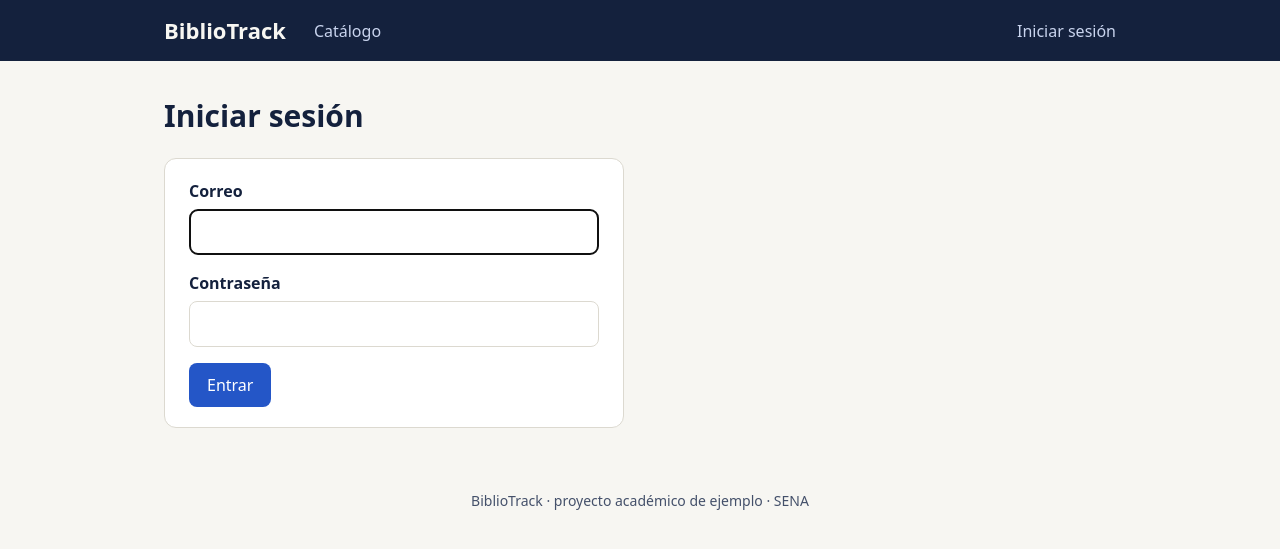
After one commit to FelipeNavarrete0313/bibliotrack, a Django app: a page that uses biblioteca/templates/biblioteca/base.html in a window 1280 px wide. The commit adds this page. Shown: the top 549 px of the page. Run offline with Django 5.2, Linux system fonts and the light colour scheme.

Commit message:
feat: inicio de sesión con correo, página de inicio según el rol y cierre de sesión (HU-02)
Refs #6

Co-Authored-By: Claude Opus 5.5 <noreply@anthropic.com>
Claude-Session: https://claude.ai/code/session_01QxZ3V11h5PaHccvbMEbGz4

```diff
--- /dev/null
+++ b/biblioteca/forms.py
@@ -0,0 +1,8 @@
+from django import forms
+
+
+class InicioSesionForm(forms.Form):
+    """HU-02: iniciar sesión con correo y contraseña."""
+
+    correo = forms.CharField(label="Correo", max_length=254, widget=forms.EmailInput(attrs={"autofocus": True, "autocomplete": "email"}))
+    contrasena = forms.CharField(label="Contraseña", widget=forms.PasswordInput(attrs={"autocomplete": "current-password"}))
--- a/biblioteca/templates/biblioteca/base.html
+++ b/biblioteca/templates/biblioteca/base.html
@@ -7,17 +7,27 @@
   <link rel="stylesheet" href="{% static 'biblioteca/estilos.css' %}">
 </head>
 <body>
+  {% with pagina=request.resolver_match.url_name perfil=user.perfil %}
   <header>
     <div class="contenedor">
-      <a class="marca" href="{% url 'catalogo' %}">BiblioTrack</a>
+      <a class="marca" href="{% if user.is_authenticated %}{% url 'inicio' %}{% else %}{% url 'catalogo' %}{% endif %}">BiblioTrack</a>
       <nav aria-label="Principal">
-        {% block menu %}
-        <a href="{% url 'catalogo' %}" {% if request.resolver_match.url_name == 'catalogo' %}class="activo"{% endif %}>Catálogo</a>
-        {% endblock %}
+        {% if user.is_authenticated %}
+        <a href="{% url 'inicio' %}" {% if pagina == 'inicio' %}class="activo"{% endif %}>Mi inicio</a>
+        {% endif %}
+        <a href="{% url 'catalogo' %}" {% if pagina == 'catalogo' %}class="activo"{% endif %}>Catálogo</a>
       </nav>
-      <div class="cuenta">{% block cuenta %}{% endblock %}</div>
+      <div class="cuenta">
+        {% if user.is_authenticated %}
+          <span>{{ user.get_full_name|default:user.email }}</span>
+          <form method="post" action="{% url 'cerrar_sesion' %}">{% csrf_token %}<button type="submit">Cerrar sesión</button></form>
+        {% else %}
+          <a href="{% url 'iniciar_sesion' %}" {% if pagina == 'iniciar_sesion' %}class="activo"{% endif %}>Iniciar sesión</a>
+        {% endif %}
+      </div>
     </div>
   </header>
+  {% endwith %}
   <main class="contenedor">
     {% if messages %}
       <ul class="mensajes">
--- /dev/null
+++ b/biblioteca/templates/biblioteca/iniciar_sesion.html
@@ -0,0 +1,16 @@
+{% extends "biblioteca/base.html" %}
+{% block titulo %}Iniciar sesión{% endblock %}
+{% block contenido %}
+<h1>Iniciar sesión</h1>
+<form class="tarjeta angosta" method="post" action="{% url 'iniciar_sesion' %}" novalidate>
+  {% csrf_token %}
+  {% for campo in form %}
+  <div class="form-fila">
+    <label for="{{ campo.id_for_label }}">{{ campo.label }}</label>
+    {{ campo }}
+    {{ campo.errors }}
+  </div>
+  {% endfor %}
+  <button type="submit">Entrar</button>
+</form>
+{% endblock %}
--- a/biblioteca/urls.py
+++ b/biblioteca/urls.py
@@ -4,4 +4,7 @@ from . import views
 
 urlpatterns = [
     path("", views.catalogo, name="catalogo"),
+    path("iniciar-sesion/", views.iniciar_sesion, name="iniciar_sesion"),
+    path("cerrar-sesion/", views.cerrar_sesion, name="cerrar_sesion"),
+    path("inicio/", views.inicio, name="inicio"),
 ]
--- a/biblioteca/views.py
+++ b/biblioteca/views.py
@@ -1,8 +1,20 @@
-from django.shortcuts import render
+from django.contrib import messages
+from django.contrib.auth import authenticate, get_user_model, login, logout
+from django.contrib.auth.decorators import login_required
+from django.shortcuts import redirect, render
+from django.views.decorators.http import require_POST
 
 from bibliotrack.catalogo import buscar
 
+from . import seguridad
+from .forms import InicioSesionForm
 from .models import Libro
+
+MENSAJE_CREDENCIALES = "Correo o contraseña incorrectos."
+MENSAJE_BLOQUEO = (
+    f"La cuenta está bloqueada por {seguridad.MINUTOS_DE_BLOQUEO} minutos "
+    f"después de {seguridad.MAXIMO_INTENTOS} intentos fallidos."
+)
 
 
 def catalogo(request):
@@ -19,3 +31,40 @@ def catalogo(request):
         "categorias": categorias,
         "hubo_busqueda": bool(texto or categoria),
     })
+
+
+def iniciar_sesion(request):
+    """HU-02: inicio de sesión con correo, error genérico y bloqueo por intentos fallidos."""
+    if request.user.is_authenticated:
+        return redirect("inicio")
+    form = InicioSesionForm(request.POST or None)
+    if request.method == "POST" and form.is_valid():
+        correo = form.cleaned_data["correo"].strip()
+        if seguridad.esta_bloqueado(correo):
+            messages.error(request, MENSAJE_BLOQUEO)
+        else:
+            cuenta = get_user_model().objects.filter(email__iexact=correo).first()
+            usuario = None
+            if cuenta:
+                usuario = authenticate(request, username=cuenta.username, password=form.cleaned_data["contrasena"])
+            if usuario:
+                seguridad.limpiar_fallos(correo)
+                login(request, usuario)
+                return redirect("inicio")
+            seguridad.registrar_fallo(correo)
+            messages.error(request, MENSAJE_BLOQUEO if seguridad.esta_bloqueado(correo) else MENSAJE_CREDENCIALES)
+    return render(request, "biblioteca/iniciar_sesion.html", {"form": form})
+
+
+@require_POST
+def cerrar_sesion(request):
+    logout(request)
+    messages.info(request, "Cerraste sesión.")
+    return redirect("catalogo")
+
+
+@login_required
+def inicio(request):
+    """HU-02: página de inicio según el rol del usuario."""
+    perfil = getattr(request.user, "perfil", None)
+    return render(request, "biblioteca/inicio.html", {"perfil": perfil})
--- a/config/settings.py
+++ b/config/settings.py
@@ -69,5 +69,7 @@ TIME_ZONE = "America/Bogota"
 USE_I18N = True
 USE_TZ = True
 
+LOGIN_URL = "iniciar_sesion"
+
 STATIC_URL = "static/"
 DEFAULT_AUTO_FIELD = "django.db.models.BigAutoField"
```
Also changed, not shown: biblioteca/templates/biblioteca/inicio.html (added, +10 -0 lines), biblioteca/tests/test_hu02_inicio_sesion.py (added, +73 -0 lines), README.md.
